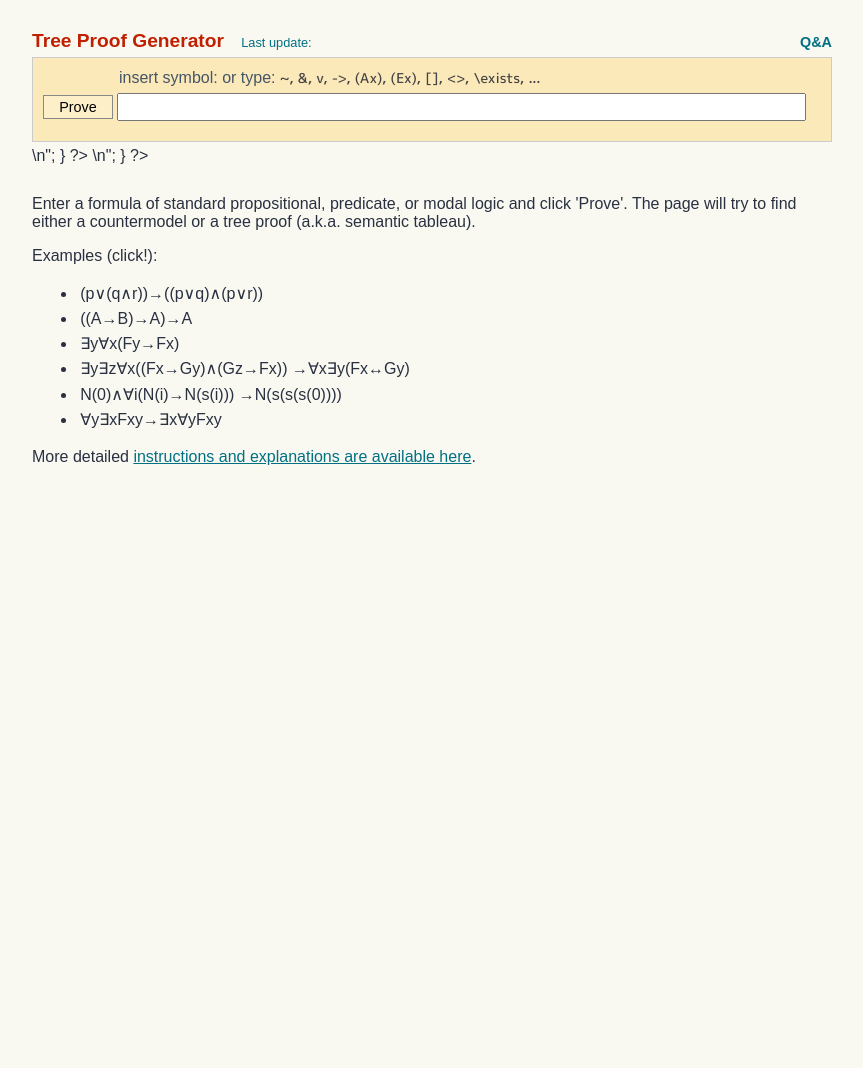
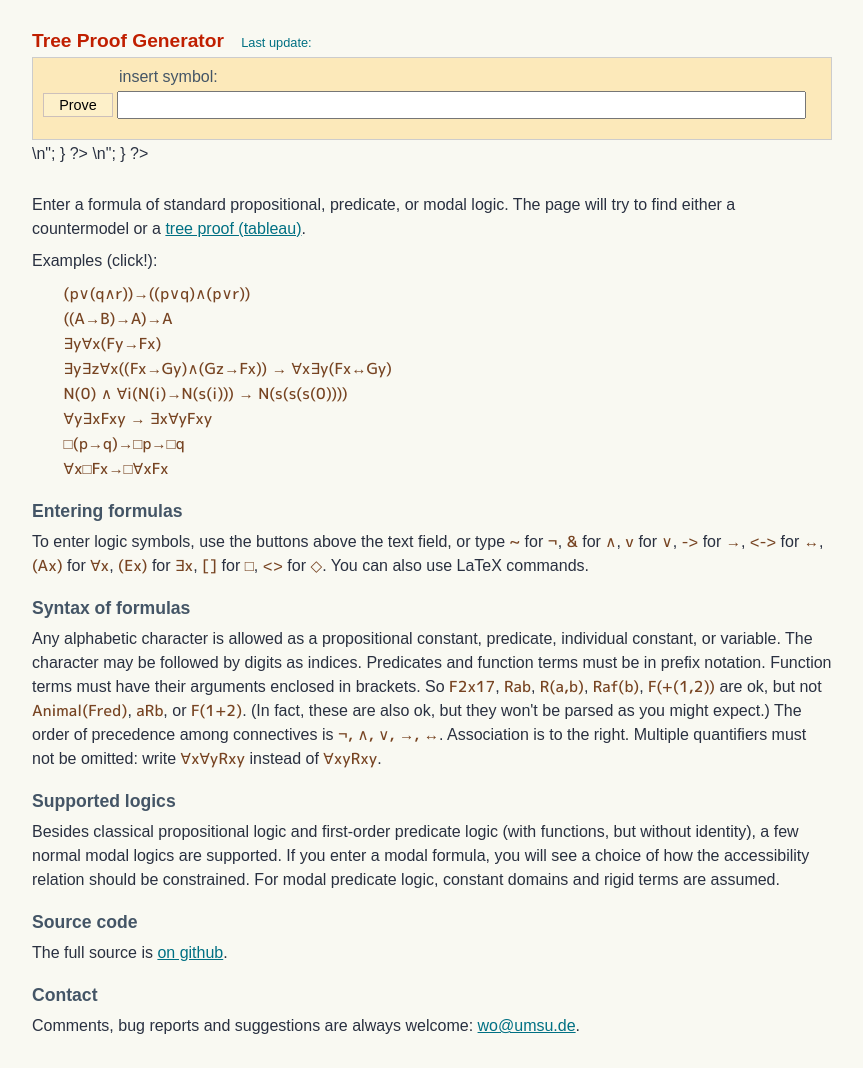
Before and after one commit to wo/tpg, a PHP site: page / in a window 1280 px wide. Shown: the whole page, without its empty margins (208-1071 px from the left). Before the commit the page ends 465 px from the top, so only its background shows below. Run offline with PHP 8.4, Linux system fonts and the light colour scheme.

Commit message:
improve start page

```diff
--- a/index.html
+++ b/index.html
@@ -13,17 +13,13 @@
 <div id="main">
 
 <div id="titlebar">
-  <a id="helplink" href="info.html">Q&amp;A</a>
   <h2 id="title"><a id="titlelink" href=".">Tree Proof Generator</a></h2>
-  <a id="githublink" class="hideOnPhone" href="https://www.github.com/wo/tgp">Last update: <?=date('d M Y', filemtime('.git/refs/heads/master'))?></a>
+  <a id="githublink" class="hideOnPhone" href="https://www.github.com/wo/tpg">Last update: <?=date('d M Y', filemtime('.git/refs/heads/master'))?></a>
 </div>
 
 <form id="inputForm" action="." method="get" onsubmit="return false">
   <div id="symbolButtonRow">
     insert <span class="hideOnTablet">symbol:</span> <span id="symbolButtons"></span>
-    <span class="hideOnTablet">or type:
-      <span id="typeExamples" class="formula">~, &, v, -&gt;, (Ax), (Ex), [], &lt;&gt;, \exists, ...</span>
-    </span>
   </div>
   <div id="proveRow">
     <input type="submit" value="Prove" id="proveButton" class="button">
@@ -79,21 +75,76 @@
 ?>
 
 <div id="intro">
-  <p>Enter a formula of standard propositional, predicate, or modal logic and
-    click 'Prove'. The page will try to find either a countermodel or a tree
-    proof (a.k.a. semantic tableau). </p>
+
+  <noscript><p><b>Enable JavaScript to use this page!.</b></p></noscript>
+
+  <p>Enter a formula of standard propositional, predicate, or modal logic. The
+    page will try to find either a countermodel or a <a href="https://en.wikipedia.org/wiki/Method_of_analytic_tableau">tree proof (tableau)</a>. </p>
 
   <p>Examples (click!):</p>
   <ul id="exampleList">
-    <li>(p∨(q∧r))→((p∨q)∧(p∨r))</li>
-    <li>((A→B)→A)→A</li>
-    <li>∃y∀x(Fy→Fx)</li>
-    <li>∃y∃z∀x((Fx→Gy)∧(Gz→Fx)) →∀x∃y(Fx↔Gy)</li>
-    <li>N(0)∧∀i(N(i)→N(s(i))) →N(s(s(s(0))))</li>
-    <li>∀y∃xFxy→∃x∀yFxy</li>
+    <li class="formula">(p∨(q∧r))→((p∨q)∧(p∨r))</li>
+    <li class="formula">((A→B)→A)→A</li>
+    <li class="formula">∃y∀x(Fy→Fx)</li>
+    <li class="formula">∃y∃z∀x((Fx→Gy)∧(Gz→Fx)) → ∀x∃y(Fx↔Gy)</li>
+    <li class="formula">N(0) ∧ ∀i(N(i)→N(s(i))) → N(s(s(s(0))))</li>
+    <li class="formula">∀y∃xFxy → ∃x∀yFxy</li>
+    <li class="formula">□(p→q)→□p→□q</li>
+    <li class="formula">∀x□Fx→□∀xFx</li>
   </ul>
 
-  <p>More detailed <a href="info.html">instructions and explanations are available here</a>.
+  <h3>Entering formulas</h3>
+
+  <p>To enter logic symbols, use the buttons above the text field, or
+    type
+    <span class="formula">~</span> for <span class="formula">¬</span>,
+    <span class="formula">&</span> for <span class="formula">∧</span>,
+    <span class="formula">v</span> for <span class="formula">∨</span>,
+    <span class="formula">-&gt;</span> for <span class="formula">→</span>,
+    <span class="formula">&lt;-&gt;</span> for <span class="formula">↔</span>,
+    <span class="formula">(Ax)</span> for <span class="formula">∀x</span>,
+    <span class="formula">(Ex)</span> for <span class="formula">∃x</span>,
+    <span class="formula">[]</span> for <span class="formula">□</span>,
+    <span class="formula"><></span> for <span class="formula">◇</span>. You can
+    also use LaTeX commands.</p>
+
+  <h3>Syntax of formulas</h3>
+
+  <p>Any alphabetic character is allowed as a propositional constant, predicate,
+    individual constant, or variable. The character may be followed by digits as
+    indices. Predicates and function terms must be in prefix notation. Function
+    terms must have their arguments enclosed in brackets. So
+    <span class="formula">F2x17</span>, <span class="formula">Rab</span>,
+    <span class="formula">R(a,b)</span>, <span class="formula">Raf(b)</span>,
+    <span class="formula">F(+(1,2))</span> are ok, but
+    not <span class="formula">Animal(Fred)</span>, <span class="formula">aRb</span>,
+    or <span class="formula">F(1+2)</span>. (In fact, these are also ok, but
+    they won't be parsed as you might expect.) The order of precedence among
+    connectives is <span class="formula">¬, ∧, ∨, →, ↔</span>. Association is to
+    the right. Multiple quantifiers must not be omitted:
+    write <span class="formula">∀x∀yRxy</span> instead
+    of <span class="formula">∀xyRxy</span>.</p>
+
+  <h3>Supported logics</h3>
+
+  <p>Besides classical propositional logic and first-order predicate logic (with
+  functions, but without identity), a few normal modal logics are supported. If
+  you enter a modal formula, you will see a choice of how the accessibility
+  relation should be constrained. For modal predicate logic, constant domains
+  and rigid terms are assumed.</p>
+
+  <h3>Source code</h3>
+
+  <p>The full source is <a href="https://www.github.com/wo/tpg">on github</a>.</p>
+
+  <h3>Contact</h3>
+
+  <p>Comments, bug reports and suggestions are always welcome:
+    <script language="javascript">
+      document.write(("<a href='mailto:wo%umsu.de'>wo%umsu.de</a>.").replace(/%/g, '@'));
+    </script>
+  </p>
+
 </div>
 
 </div>
--- a/style.css
+++ b/style.css
@@ -16,26 +16,27 @@
 #accessibilityRow { margin: 10px 0 0 76px; color:#234; }
 #proveButton { width:70px; font-size:0.9em; padding:3px; }
 #flaField { width:calc(100% - 97px); }
-.button { background:#fdf0c9; ; color:#000; border:1px solid #888; cursor:pointer; }
+.button { background:#fdf0c9; ; color:#000; border:1px solid #ccc0bb; cursor:pointer; }
 .button:hover { background-color:#fff6e9; }
 .symbutton { display:inline-block; width:18px; height:18px; color:#333!important; padding:0px 1px 3px 1px; margin-right:2px; text-align:center; }
 #accessibilitySpan { display:none; font-size:0.9em; }
 #accessibilityRow input[type=checkbox] { vertical-align: middle; position: relative; bottom: .08em; margin:0 0px 0 5px; }
 
 #intro { margin:30px 0; }
-#exampleList { margin: 0 5px; }
-#exampleList li { padding:0.2em; cursor:pointer; }
+#intro p { margin:8px 0; line-height:1.5em; }
+#exampleList { list-style-type:none; margin:0 30px 20px; padding:0; }
+#exampleList li { padding:0.1em; cursor:pointer; }
+#intro .formula { color:#742; }
+#intro h3 { font-size:1.1em; font-weight:600; color:#456; margin:20px 0 5px;}
 
 #statusBox { margin:0 30px; width:90%; max-width:800px; padding:20px 20px 3px 20px; text-align:center; display:none; }
 
 #rootAnchor { position:absolute; left:0; right:0; margin:15px auto; width:0; }
-.treeNode, .treeNodeHiParent, .treeNodeHiChild { position:absolute; white-space:nowrap; text-align:center; }
+.treeNode, .treeNodeHiParent, .treeNodeHiChild { position:absolute; white-space:nowrap; text-align:center; margin-left:10px;  }
 .treeNode span { display:inline-block; vertical-align: top; }
 .nodenumber { color: #566; width: 1.5em; padding-top:1px; text-align: right; }
 .fromnumbers { color: #566; width: 2.5em; padding-top:1px; text-align: left; }
-.worldlabel { color: #742; width: 1em; text-align: center; }
-
-
+.worldlabel { color: #742; width: 2em; text-align: center; }
 
 #model { margin:20px; padding:3px 20px; text-align:center; display:none; }
 #model b { font-weight:500; color:#023; }
```
